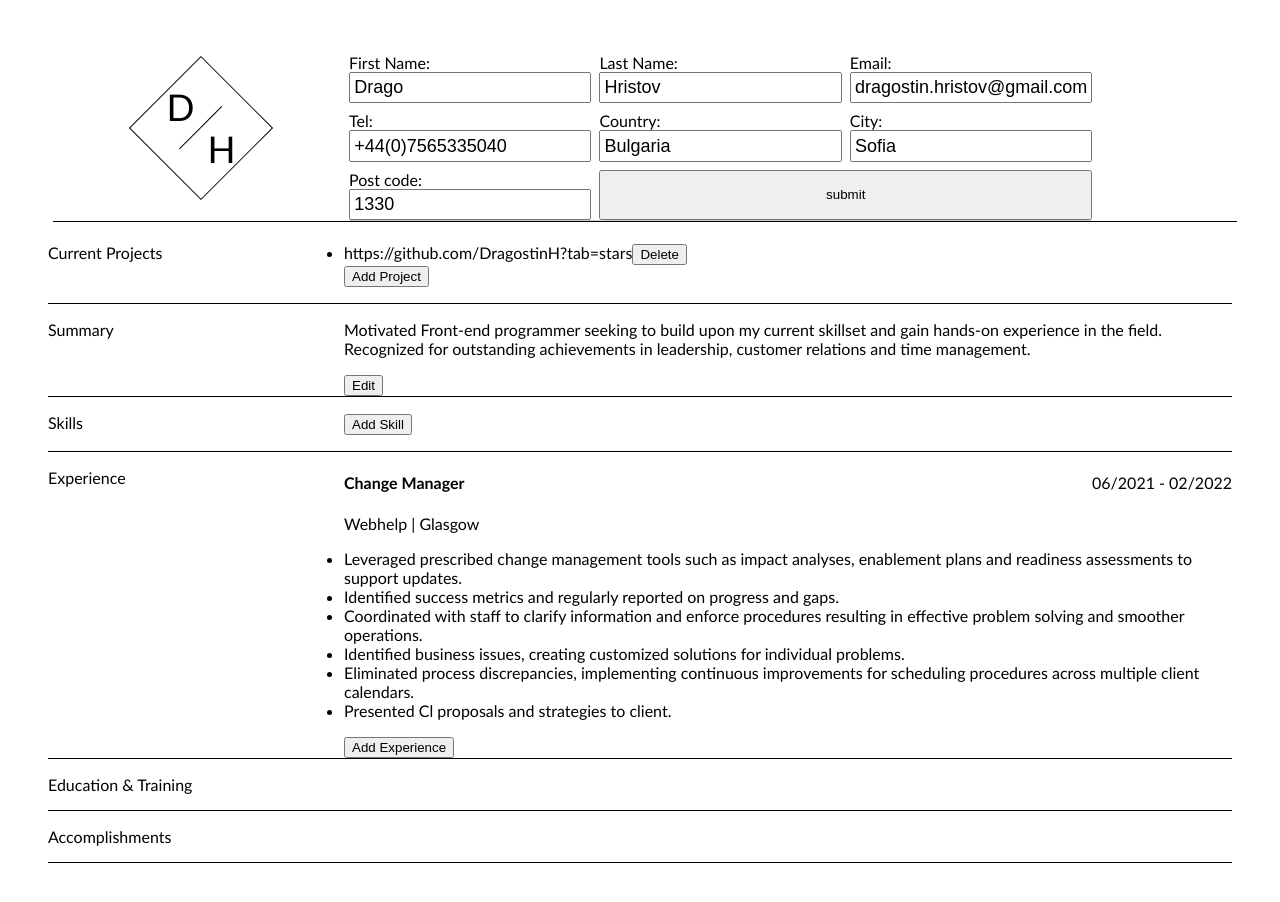
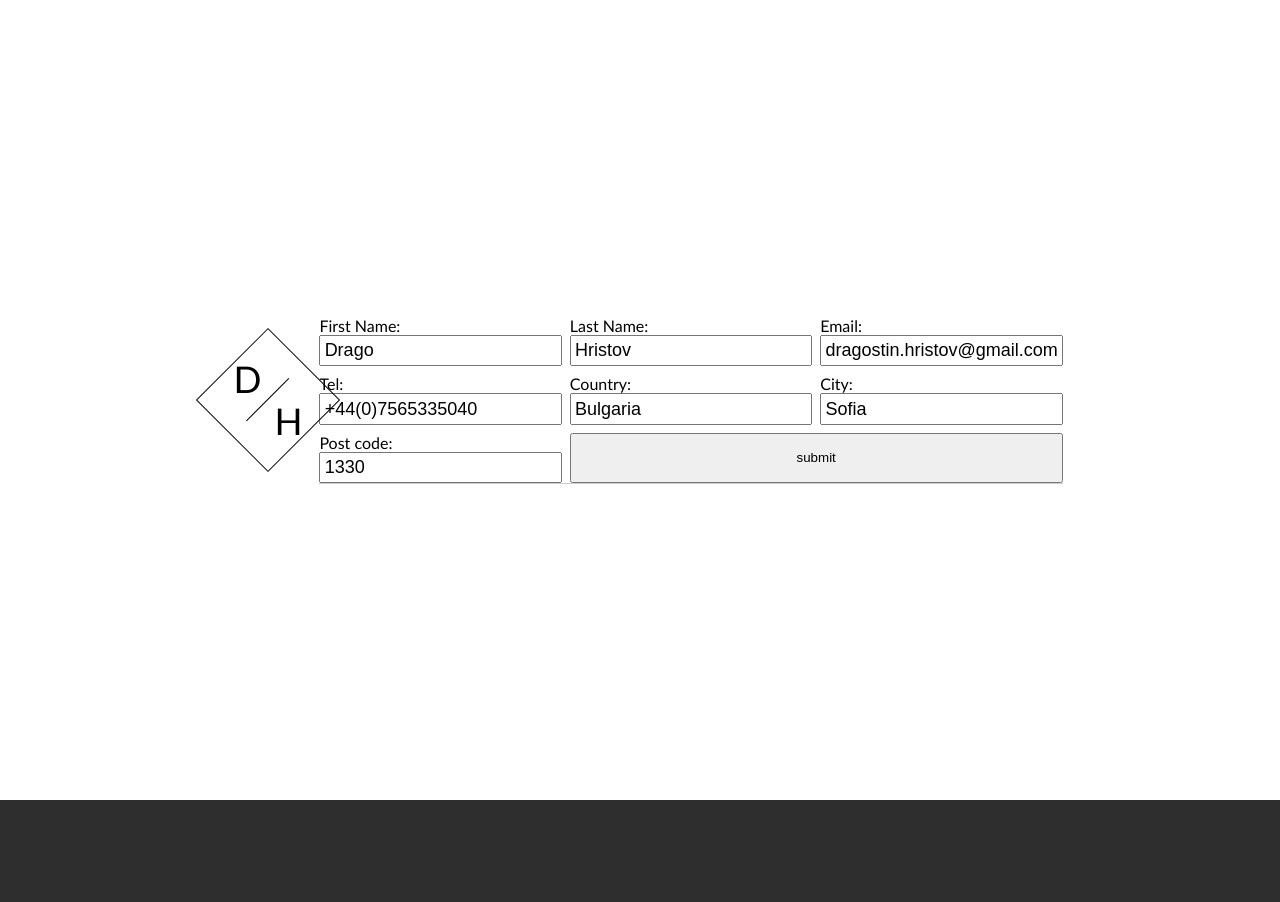
Before and after one commit to DragostinH/cv-new-build, a React (Create React App) app: page / in a window 1280 px wide. Both pictures are taken after a click on the element 645 px from the left and 128 px from the top of the page. Shown: the top 902 px of the page. After the commit the page ends 800 px from the top, so only its background shows below. Built offline with nearby package versions, Linux system fonts and the light colour scheme.

Commit message:
feature: added edit screen for header, projects, summary and skills

```diff
--- a/public/index.html
+++ b/public/index.html
@@ -14,7 +14,8 @@
 
 <body>
   <noscript>You need to enable JavaScript to run this app.</noscript>
-  <main id="root"></main>
+  <main id="root">
+  </main>
 
 </body>
 
--- a/src/components/ContactAndName.js
+++ b/src/components/ContactAndName.js
@@ -31,7 +31,8 @@ class ContactAndName extends Component {
         })
     }
 
-    handleOnClick = () => {
+    handleOnClick = (e) => {
+
         if (this.state.contactInfo.input) {
             this.setState(st => {
                 return st.contactInfo.input = false;
@@ -44,11 +45,20 @@ class ContactAndName extends Component {
     }
 
 
+
     render() {
         const { input, firstName, lastName, email, tel, country, city, postCode } = this.state.contactInfo;
         let contactInfo;
         input ?
             contactInfo =
+            <div className="edit-info-page">
+                <div className="name-logo">
+                    <div className="box">
+                        <span>{firstName.charAt(0)}</span>
+                        <div className="separator"></div>
+                        <span>{lastName.charAt(0)}</span>
+                    </div>
+                </div>
                 <form className="contactInfo-form" onSubmit={this.handleSubmit} action="#">
                     <label htmlFor="firstName">
                         First Name:
@@ -74,17 +84,10 @@ class ContactAndName extends Component {
                         <input onChange={this.handleChange} value={postCode} type="text" name="postCode" id="postCode" />
                     </label>
                     <input type="submit" name="submit" id="submit" value={"submit"} />
-            </form> :
+                </form>
+            </div>
+             :
             contactInfo =
-            <div onClick={this.handleOnClick} className="submitted-info">
-                <h1 onClick={this.handleOnClick}>{firstName + " " + lastName}</h1>
-                <div className="info">
-                    <span>{email}</span>
-                    <span>{tel}</span>
-                    <span>{country + " " + postCode + " " + city}</span>
-                </div>
-            </div>
-        return (
             <div onClick={this.handleOnClick} className="overlay">
                 <div className="contact-info">
                     <div className="name-logo">
@@ -95,10 +98,19 @@ class ContactAndName extends Component {
                         </div>
                     </div>
                     <div className="info-container">
-                        {contactInfo}
+                        <div onClick={this.handleOnClick} className="submitted-info">
+                            <h1 onClick={this.handleOnClick}>{firstName + " " + lastName}</h1>
+                            <div className="info">
+                                <span>{email}</span>
+                                <span>{tel}</span>
+                                <span>{country + " " + postCode + " " + city}</span>
                             </div>
                         </div>
                     </div>
+                </div>
+            </div>
+
+        return (<div className="header">{contactInfo}</div>
         )
     }
 }
--- a/src/components/CurrentProjects.js
+++ b/src/components/CurrentProjects.js
@@ -1,88 +1,90 @@
 import React, { Component } from "react";
 import "../styles/CurrentProjects.scss"
 
-class CurrentProjects extends Component {
-    constructor(props) {
-        super(props)
-        this.state = {
-            input: false,
-            projects: ["https://github.com/DragostinH?tab=stars"],
-            text: "",
-            addBtn: false,
+export default function CurrentProjects() {
+    const [state, setState] = React.useState({
+        input: false,
+        projectOne: "https://github.com/DragostinH?tab=stars",
+        projectTwo: "",
+        projectThree: "",
+    })
+    let element;
+    let arr = [state.projectOne, state.projectTwo, state.projectThree]
+
+    const handleSubmit = (e) => {
+        e.preventDefault();
+        if (state.projectOne.trim() !== "") {
+            setState({
+                ...state,
+                input: false,
+                projectOne: state.projectOne,
+                projectTwo: state.projectTwo,
+                projectThree: state.projectThree,
+            })
+
+        } else {
+            setState({
+                ...state,
+                input: false,
+            })
         }
     }
 
-    handleSubmit = (e) => {
-        e.preventDefault();
-        this.setState({
-            projects: this.state.projects.concat(this.state.text),
-            text: "",
-            addBtn: false
-        })
+    const handleOnChange = (e) => {
+        setState({
+            ...state,
+            [`${e.target.name}`]: e.target.value,
+        });
     }
 
-    handleOnChange = (e) => {
-        this.setState({
-            text: e.target.value
-        })
-    }
-
-    removeProject = (e, project) => {
-        let arr = Array.from(this.state.projects).filter(item => {
-            return item !== project
-        });
-        this.setState({
-            projects: arr
+    const handleEditProjects = () => {
+        setState({
+            ...state,
+            input: true,
         })
     }
 
 
-    handleAddProject = () => {
-        if (this.state.addBtn) {
-            this.setState(st => {
-                return st.addBtn = false;
-            })
-        } else {
-            this.setState(st => {
-                return st.addBtn = true;
-            })
-        }
-    }
 
-    render() {
-        const { projects, addBtn } = this.state;
-        let info;
-        let addProject;
-
-        if (addBtn) {
-            addProject = (
-                <form onSubmit={this.handleSubmit} action="">
-                    <input onChange={this.handleOnChange} type="text" name="project" id="project" />
-                    <input type="submit" name="submit" id="submit" />
+    if (state.input) {
+        element = (
+            <div className="edit-projects-page">
+                <form className="project-form" onSubmit={handleSubmit} action="">
+                    <label htmlFor="projectOne"> <p>Project Link One</p>
+                        <input onChange={handleOnChange} value={state.projectOne}
+                            placeholder={state.projectOne} className="projects projectOne" type="text" name="projectOne" id="projectOne" />
+                    </label>
+                    <label htmlFor="projectTwo"> <p>Project Link Two</p>
+                        <input onChange={handleOnChange} value={state.projectTwo} className="projects projectTwo" type="text" name="projectTwo" id="projectTwo" />
+                    </label>
+                    <label htmlFor="projectThree"> <p>Project Link Three</p>
+                        <input onChange={handleOnChange} value={state.projectThree} className="projects projectThree" type="text" name="projectThree" id="projectThree" />
+                    </label>
+                    <input type="submit" name="submitProjects" id="submitProjects" value={"Submit"} />
                 </form>
-            )
-        } else {
-            addProject =
-                <button onClick={this.handleAddProject}>Add Project</button>
-        }
-
-        return (
+            </div >
+        )
+    } else {
+        element =
             <div className="current-projects">
                 <div className="left-projects">
                     <p>Current Projects</p>
                 </div>
-                <ul>
-                    {projects.map(project => {
-                        return <li key={project.toString()} >{project}
-                            <button onClick={(e) => this.removeProject(e, project.toString())}>Delete</button></li>
-                    })}
-                    {addProject}
-                </ul>
+                <div className="right-projects">
+                    <ul>
+                        <li>{state.projectOne}</li>
+                        <li>{state.projectTwo}</li>
+                        <li>{state.projectThree}</li>
+                    </ul>
+                    {element}
+                </div>
+            </div>
+    }
+    return (
+        <div onClick={handleEditProjects} className="overlay">
+            {element}
+        </div>)
 
-            </div>
-        )
 
-    }
+
 }
-
-export default CurrentProjects;
--- a/src/components/Experience.js
+++ b/src/components/Experience.js
@@ -1,10 +1,9 @@
 import React, { Component } from "react";
 import "../styles/Experience.scss"
 
-class Experience extends Component {
-    constructor(props) {
-        super(props)
-        this.state = {
+export default function Experience() {
+    let element;
+    const [state, setState] = React.useState({
         experienceList: [],
         experience: {
             jobTitle: "",
@@ -15,12 +14,9 @@ class Experience extends Component {
             endDate: "",
             currentJob: false
         }
-        }
-    }
+    })
 
-    render() {
-        return (
-            <section className="experience-container">
+    element = <section className="experience-container">
         <div className="experience-left">
             <p>Experience</p>
         </div>
@@ -41,8 +37,8 @@ class Experience extends Component {
             <button>Add Experience</button>
         </div>
     </section>
+    return (
+        <div className="overlay">{element}</div>
     )
+
 }
-}
-
-export default Experience;
--- a/src/components/Skills.js
+++ b/src/components/Skills.js
@@ -3,20 +3,21 @@ import { Component } from "react";
 import uniqid from "uniqid"
 import "../styles/Skills.scss"
 
-class Skills extends Component {
-    constructor(props) {
-        super(props);
-        this.state = {
+export default function Skills() {
+    const [state, setState] = React.useState({
         input: false,
         skills: [],
         skill: {
             text: "",
             id: uniqid(),
         }
-        }
-    }
+    })
 
-    handleSubmit = (e) => {
+    let element;
+
+
+
+    const handleSubmit = (e) => {
         e.preventDefault();
         if (this.state.skill.text.trim() === "") {
             console.log('please enter skill');
@@ -33,7 +34,7 @@ class Skills extends Component {
         }
     }
 
-    handleChange = (e) => {
+    const handleChange = (e) => {
         this.setState({
             skill: {
                 text: e.target.value,
@@ -42,13 +43,13 @@ class Skills extends Component {
         })
     }
 
-    handleAddSkill = (e) => {
+    const handleAddSkill = (e) => {
         this.setState(st => {
             return st.input = true;
         })
     }
 
-    handleDelete = (e, id) => {
+    const handleDelete = (e, id) => {
         let skillArr = this.state.skills;
         let filteredArr = skillArr.filter(item => {
             return item.id !== id;
@@ -59,43 +60,32 @@ class Skills extends Component {
         })
     }
 
-
-    render() {
-        const { skills } = this.state;
-        let element;
-        if (this.state.input) {
+    if (state.input) {
         element =
-                <form onSubmit={this.handleSubmit} action="">
-                    <input onChange={this.handleChange} type="text" name="skill" id="skill" />
+            <form onSubmit={handleSubmit} action="">
+                <input onChange={handleChange} type="text" name="skill" id="skill" />
                 <input type="submit" name="submit-skill" id="submit-skill" value={"Submit"} />
             </form>
     } else {
-            element = <button onClick={this.handleAddSkill}>Add Skill</button>
-        }
-        return (
-            <div className="skills-container">
+        element = <div className="skills-container">
             <div className="skills-left">
                 <p>Skills</p>
             </div>
             <div className="skills-right">
                 <div className="skills">
                     <ul >
-                            {skills.map(skill => {
+                        {state.skills.map(skill => {
                             return (
                                 <li key={skill.id} >{skill.text}
-                                            <button onClick={(e) => this.handleDelete(e, skill.id)} >Delete</button>
+                                    <button onClick={(e) => handleDelete(e, skill.id)} >Delete</button>
                                 </li>
                             )
                         })
                         }
-                            {element}
                     </ul>
                 </div>
             </div>
-
         </div>
-        );
     }
+    return (<div className="overlay">{element}</div>)
 }
-
-export default Skills;
--- a/src/components/Summary.js
+++ b/src/components/Summary.js
@@ -34,25 +34,30 @@ class Summary extends Component {
         let element;
         if (this.state.input) {
             element =
+                <div className="edit-summary-page">
                     <form onSubmit={this.handleSubmit} action="">
                         <textarea onChange={this.handleOnChange} name="summary" value={this.state.summary} maxLength={350} id="summary" cols="30" rows="10"></textarea>
                         <input type="submit" name="submit-summary" id="submit-summary" />
                     </form>
+                </div>
         } else {
-            element = <div className="right-summary">
+            element =
+                <div className="summary">
+                    <div className="right-summary">
                         <p>{this.state.summary}</p>
-                <button onClick={this.handleOnClick}>Edit</button>
+                    </div>
                 </div>
         }
 
-
         return (
+            <div onClick={this.handleOnClick} className="overlay">
                 <div className="summary-container">
                     <div className="left-summary">
                         <p>Summary</p>
                     </div>
                     {element}
                 </div>
+            </div>
         )
     }
 }
--- a/src/styles/App.scss
+++ b/src/styles/App.scss
@@ -1,4 +1,5 @@
 .App {
+  height: max-content;
   background-color: white;
   padding: 3rem;
 }
--- a/src/styles/ContactAndName.scss
+++ b/src/styles/ContactAndName.scss
@@ -1,3 +1,5 @@
+$body-bg: #2e2e2e;
+
 .contact-info{
     display: grid;
     justify-content: center;
@@ -11,6 +13,21 @@
     background-color: rgba($color: #000000, $alpha: 0);
     width: 100%;
     height: 100%;
+    z-index: 999;
+  }
+
+  .edit-info-page{
+    position: absolute;
+    display: flex;
+    align-items: center;
+    justify-content: center;
+    height: 100vh;
+    width: 100vw;
+    top: 0;
+    left: 0;
+    background-color: white;
+    transition: all 0.1s ease-in;
+    z-index: 999;
   }
 
 .info{
--- a/src/styles/CurrentProjects.scss
+++ b/src/styles/CurrentProjects.scss
@@ -2,13 +2,38 @@
     display: grid;
     grid-template-columns: 25% 1fr;
     border-bottom: 1px solid black;
+}
 
+.project-form{
+    display: flex;
+    flex-direction: column;
+    gap: 1rem;
+}
+
+.projects{
+    padding: 0.5rem;
+    font-size: medium;
+    width: 300px;
 }
 
 .left-projects{
     text-align: left;
 }
 
+.edit-projects-page{
+    position: absolute;
+    display: flex;
+    align-items: center;
+    justify-content: center;
+    height: 100vh;
+    width: 100vw;
+    top: 0;
+    left: 0;
+    background-color: white;
+    transition: all 0.1s ease-in;
+    z-index: 999;
+}
+
 ul{
     height: min-content;
     padding: 0;
--- a/src/styles/Experience.scss
+++ b/src/styles/Experience.scss
@@ -9,7 +9,3 @@
     align-items: center;
     justify-content: space-between;
 }
-
-.experience-container:hover{
-    border: thick double green;
-}
--- a/src/styles/Summary.scss
+++ b/src/styles/Summary.scss
@@ -8,6 +8,20 @@ border-bottom: 1px solid black;
     text-align: left;
 }
 
+.edit-summary-page{
+   position: absolute;
+    display: flex;
+    align-items: center;
+    justify-content: center;
+    height: 100vh;
+    width: 100vw;
+    top: 0;
+    left: 0;
+    background-color: white;
+    transition: all 0.1s ease-in;
+    z-index: 999;
+}
+
 #summary{
     width: 100%;
 }
```
Also changed, not shown: src/styles/index.scss (line endings or trailing spaces). Lines whose indentation alone changed are shown as unchanged.
